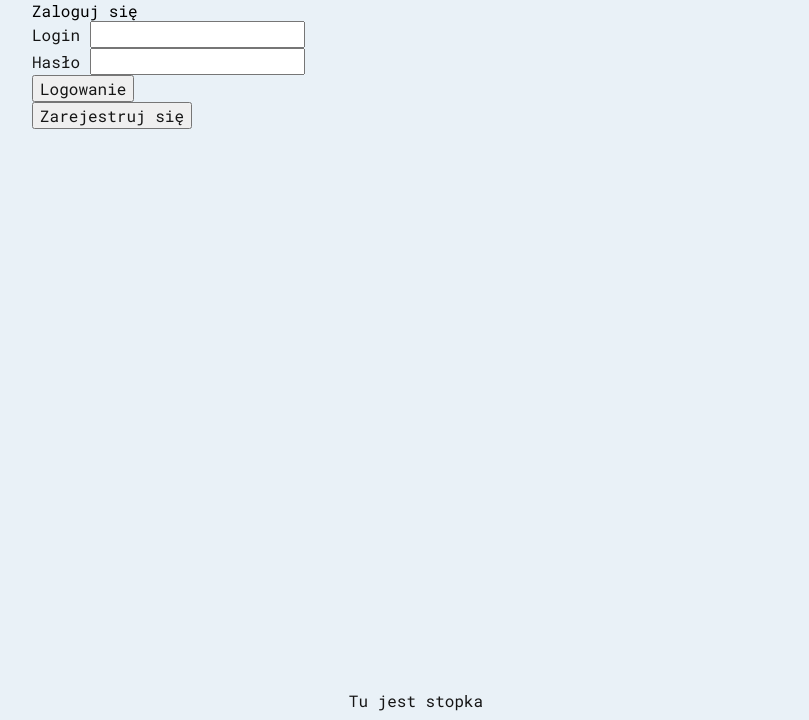
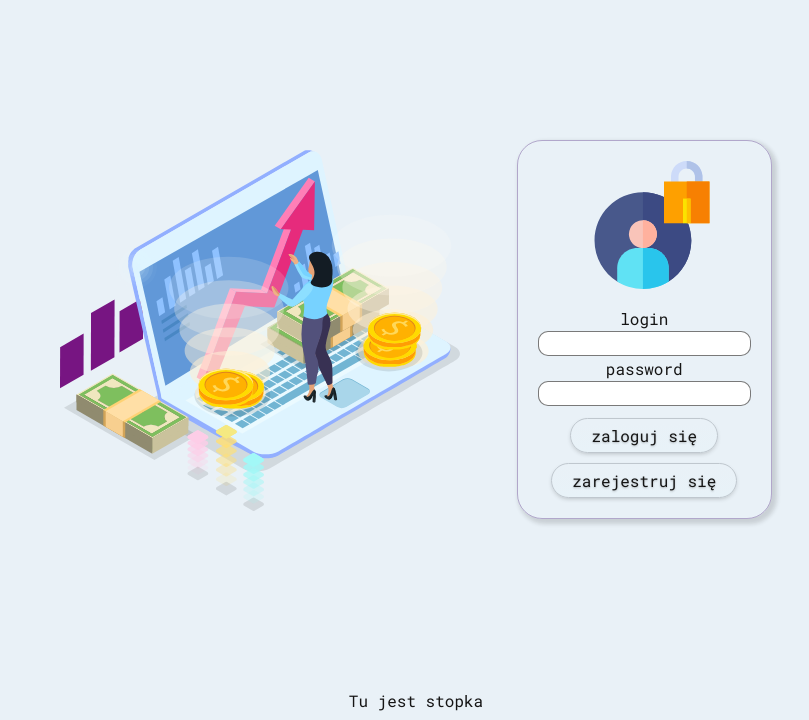
Before and after one commit to dzekon/Simple-Web-Bank-Application, a PHP site: page / in a window 1280 px wide. Shown: the part 80-800 px from the top of the page, without its empty margins (224-1033 px from the left). Run offline with PHP 8.4, Linux system fonts and the light colour scheme.

Commit message:
Edit login_panel

```diff
--- a/css/style.css
+++ b/css/style.css
@@ -147,29 +147,82 @@ main .help {
 
 main .login {
     display: none;
-    /*border-radius: 5px;*/
-    /*animation-name: zoomIn;*/
-    /*animation-duration: 1s;*/
-    /*animation-fill-mode: both;*/
 }
 
 main .login .login__signin {
-    display: block;
+    display: flex;
+    justify-content: space-around;
     color: black;
     width: 60%;
-    margin: 0 auto;
+    margin: 140px auto 0;
+}
+
+main .login .login__signin .login__signin--form {
+    padding: 20px;
+    border:1px solid rgba(52, 0, 104, 0.31);
+    border-radius: 25px;
+    box-shadow: 3px 3px 4px 2px rgba(21, 21, 21, 0.15);
+    font-weight: 400;
+}
+
+main .login .login__signin .login__signin--form input {
+    border:1px solid rgba(21, 21, 21, 0.57);
+    border-radius: 10px;
+    margin:2px 0px;
+    text-align: center;
+}
+
+main .login .login__signin input:focus{
+    outline: none;
+}
+
+#button__signIn {
+    margin:10px;
+    justify-self: center;
+    box-shadow: 0px 2px 5px -2px rgba(21, 21, 21, 0.30);
+    background: linear-gradient(to bottom, #e9f1f7 10%, rgb(232, 242, 248) 100%);
+    border-radius: 25px;
+    border: 1px solid rgb(191, 199, 206);
+    cursor: pointer;
+    color: #151515;
+    padding: 6px 20px;
+    text-decoration: none;
+    text-shadow: 0px 1px 2px rgba(21, 21, 21, 0.25);
+}
+
+#button__signOn {
+    justify-self: center;
+    box-shadow: 0px 2px 5px -2px rgba(21, 21, 21, 0.30);
+    background: linear-gradient(to bottom, #e9f1f7 10%, rgb(232, 242, 248) 100%);
+    border-radius: 25px;
+    border: 1px solid rgb(191, 199, 206);
+    cursor: pointer;
+    color: #151515;
+    padding: 6px 20px;
+    text-decoration: none;
+    text-shadow: 0px 1px 2px rgba(21, 21, 21, 0.25);
+}
+
+#button__signIn:hover {
+    background: linear-gradient(to bottom, #e9f1f7 10%, rgb(232, 242, 248) 100%);
+}
+
+#button__signIn:active {
+    position: relative;
+    top:1px;
+    outline: none;
+}
+
+#button__signIn:focus {
+    outline: none;
+}
+
+#button__signOn:focus {
+    outline: none;
 }
 
 main .login .login__signon {
     display: none;
-}
-
-main .login .login__signon form {
-    display: block;
-}
-
-main .login .login__signon form input {
-    display: block;
 }
 
 main .login .login__panel {
--- a/index.php
+++ b/index.php
@@ -84,17 +84,29 @@ if (isset($_POST['login']) && isset($_POST['pwd'])) {
         }
         ?>
             <section class="login__signin" id="signin">
-                Zaloguj się
+                <section class="login__signin--information">
+                    <img src="assets/images/12.svg" alt="test" width="400" style="margin-top: 10px">
+                </section>
+                <section class="login__signin--form">
+                    <center>
+                    <img src="assets/images/login.svg" alt="login_icon" width="128" style="margin:0px 0px 15px 15px">
+                    </center>
                 <form method="POST">
-                    <label>Login
-                        <input type="text" name="login" required>
-                    </label><br>
-                    <label>Hasło
+                    <center>
+                    <label for="login">login
+                        </label><br>
+                        <input type="text" name="login" required><br>
+                    <label for="pwd">password
+                        </label><br>
                         <input type="password" name="pwd" required>
                     </label><br>
-                    <button>Logowanie</button>
+                     <button id="button__signIn">zaloguj się</button>
+                    </center>
                 </form>
-                <button id="button__signon">Zarejestruj się</button>
+                    <center>
+                    <button id="button__signOn">zarejestruj się</button>
+                    </center>
+                </section>
             </section>
             <section class="login__signon" id="signon">
                 Zarejestruj nowe konto:
--- a/main.js
+++ b/main.js
@@ -3,8 +3,8 @@ var productButton = document.getElementById('product__button');
 var contactButton = document.getElementById('contact__button');
 var helpButton = document.getElementById('help__button');
 var loginButton = document.getElementById('login__button');
-var registerButton = document.getElementById('register__button');
-var buttonRegister = document.getElementById('button__signon');
+// var registerButton = document.getElementById('register__button');
+var buttonRegister = document.getElementById('button__signOn');
 var buttonCancel = document.getElementById('button__cancel');
 
 var homeMain = document.getElementById('div_1');
@@ -41,9 +41,9 @@ helpButton.addEventListener('click', function () {
 loginButton.addEventListener('click', function () {
     toogle(loginMain);
 });
-registerButton.addEventListener('click', function () {
-    toogle(loginMain);
-});
+// registerButton.addEventListener('click', function () {
+//     toogle(loginMain);
+// });
 
 function toogle(element) {
     this.homeMain.style.display = "none";
@@ -60,6 +60,6 @@ function toogleSignOn() {
 }
 
 function toogleSignIn() {
-    this.signInBox.style.display = "block";
+    this.signInBox.style.display = "flex";
     this.signOnBox.style.display = "none";
 }
```
Also changed, not shown: assets/images/login.svg (added).
